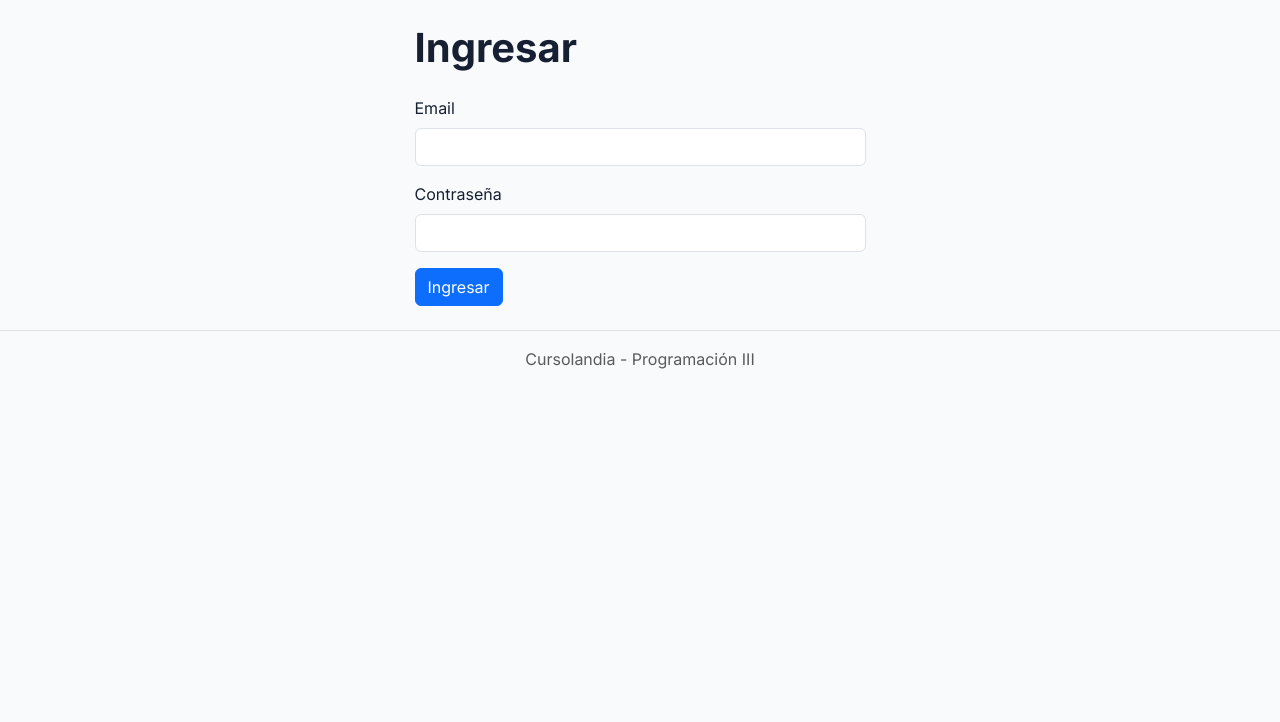
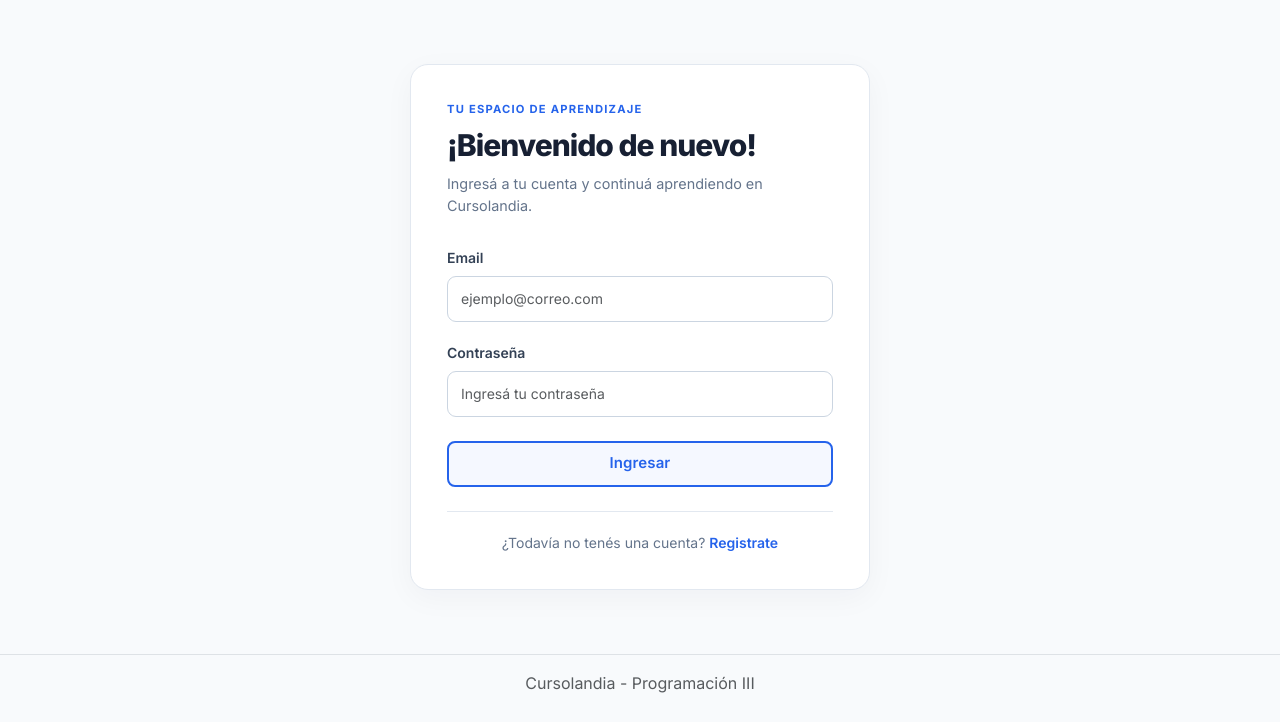
Before and after one commit to Jerombagnis/ProyectoProgIII-Cursolandia, a PHP site: page /login.php in a window 1280 px wide. Shown: the part 78-800 px from the top of the page. Run offline with PHP 8.4, Linux system fonts and the light colour scheme; a stand-in replaces the project's code that opens the database connection.

Commit message:
Rediseño visual login y registrarse.

```diff
--- a/Paginas/css/estilos.css
+++ b/Paginas/css/estilos.css
@@ -2903,3 +2903,133 @@ h1, h2, h3, h4, h5 {
     color: #B91C1C;
     font-size: 14px;
 }
+
+.auth-header {
+    margin-bottom: 30px;
+}
+
+.auth-title {
+    font-size: 30px;
+    font-weight: 750;
+    letter-spacing: -1px;
+    color: #172033;
+    margin: 10px 0;
+}
+
+@media (max-width: 576px) {
+    .auth-title {
+        font-size: 26px;
+    }
+}
+
+.auth-container {
+    display: flex;
+    justify-content: center;
+    padding: 40px 16px;
+}
+
+.auth-card {
+    width: 100%;
+    max-width: 460px;
+    background: #FFFFFF;
+    border: 1px solid #E2E8F0;
+    border-radius: 18px;
+    padding: 36px;
+    box-shadow: 0 8px 30px rgba(15, 23, 42, 0.04);
+}
+
+@media (max-width: 576px) {
+    .auth-card {
+        padding: 26px 20px;
+    }
+
+    .auth-container {
+        padding: 24px 12px;
+    }
+}
+
+.auth-form {
+    display: flex;
+    flex-direction: column;
+    gap: 20px;
+}
+
+.auth-field {
+    display: flex;
+    flex-direction: column;
+    gap: 8px;
+}
+
+.auth-label {
+    color: #334155;
+    font-size: 14px;
+    font-weight: 600;
+}
+
+.auth-form .form-control {
+    min-height: 46px;
+    border: 1px solid #CBD5E1;
+    border-radius: 9px;
+    padding: 10px 13px;
+    color: #172033;
+    font-size: 14px;
+}
+
+.auth-form .form-control:focus {
+    border-color: #2563EB;
+    box-shadow: 0 0 0 3px rgba(37, 99, 235, 0.12);
+}
+
+.auth-submit {
+    width: 100%;
+    min-height: 46px;
+    margin-top: 4px;
+    font-size: 15px;
+}
+
+.auth-alert {
+    padding: 13px 16px;
+    margin-bottom: 22px;
+    border-radius: 9px;
+    font-size: 14px;
+}
+
+.auth-alert-success {
+    background: #F0FDF4;
+    border: 1px solid #BBF7D0;
+    color: #15803D;
+}
+
+.auth-alert-error {
+    background: #FEF2F2;
+    border: 1px solid #FECACA;
+    color: #B91C1C;
+}
+
+.auth-footer {
+    margin-top: 24px;
+    padding-top: 20px;
+    border-top: 1px solid #E2E8F0;
+    text-align: center;
+}
+
+.auth-footer p {
+    margin: 0;
+    color: #64748B;
+    font-size: 14px;
+}
+
+.auth-footer a {
+    color: #2563EB;
+    font-weight: 600;
+    text-decoration: none;
+}
+
+.auth-footer a:hover {
+    color: #1D4ED8;
+    text-decoration: underline;
+}
+
+.auth-card-registro {
+    max-width: 520px;
+}
--- a/Paginas/login.php
+++ b/Paginas/login.php
@@ -40,29 +40,53 @@ $titulo = "Ingresar - Cursolandia";
 include 'includes/header.php';
 ?>
 
-<div class="row justify-content-center">
-    <div class="col-md-5">
-        <h1 class="mb-4">Ingresar</h1>
+<div class="auth-container">
+    <div class="auth-card">
+
+        <div class="auth-header">
+            <span class="section-kicker">TU ESPACIO DE APRENDIZAJE</span>
+            <h1 class="auth-title">¡Bienvenido de nuevo!</h1>
+            <p class="section-description">
+                Ingresá a tu cuenta y continuá aprendiendo en Cursolandia.
+            </p>
+        </div>
 
         <?php if (isset($_GET['registrado'])) { ?>
-            <div class="alert alert-success">Registro exitoso. Ya podés iniciar sesión.</div>
+            <div class="auth-alert auth-alert-success">
+                Registro exitoso. Ya podés iniciar sesión.
+            </div>
         <?php } ?>
 
         <?php if ($error != "") { ?>
-            <div class="alert alert-danger"><?php echo $error; ?></div>
+            <div class="auth-alert auth-alert-error">
+                <?php echo $error; ?>
+            </div>
         <?php } ?>
 
-        <form action="login.php" method="POST">
-            <div class="mb-3">
-                <label class="form-label">Email</label>
-                <input type="text" name="email" class="form-control" value="<?php echo $email; ?>">
+        <form action="login.php" method="POST" class="auth-form">
+            <div class="auth-field">
+                <label class="auth-label">Email</label>
+                <input type="email" name="email" class="form-control" placeholder="ejemplo@correo.com" value="<?php echo $email; ?>">
             </div>
-            <div class="mb-3">
-                <label class="form-label">Contraseña</label>
-                <input type="password" name="password" class="form-control">
+
+            <div class="auth-field">
+                <label class="auth-label">Contraseña</label>
+                <input type="password" name="password" class="form-control" placeholder="Ingresá tu contraseña">
             </div>
-            <input type="submit" name="enviar" value="Ingresar" class="btn btn-primary">
+
+            <button type="submit" name="enviar" class="btn-cursolandia auth-submit">
+                Ingresar
+            </button>
+
         </form>
+
+        <div class="auth-footer">
+            <p>
+                ¿Todavía no tenés una cuenta?
+                <a href="registro.php">Registrate</a>
+            </p>
+        </div>
+
     </div>
 </div>
 
```
Also changed, not shown: Paginas/registro.php (+46 -21 lines).
